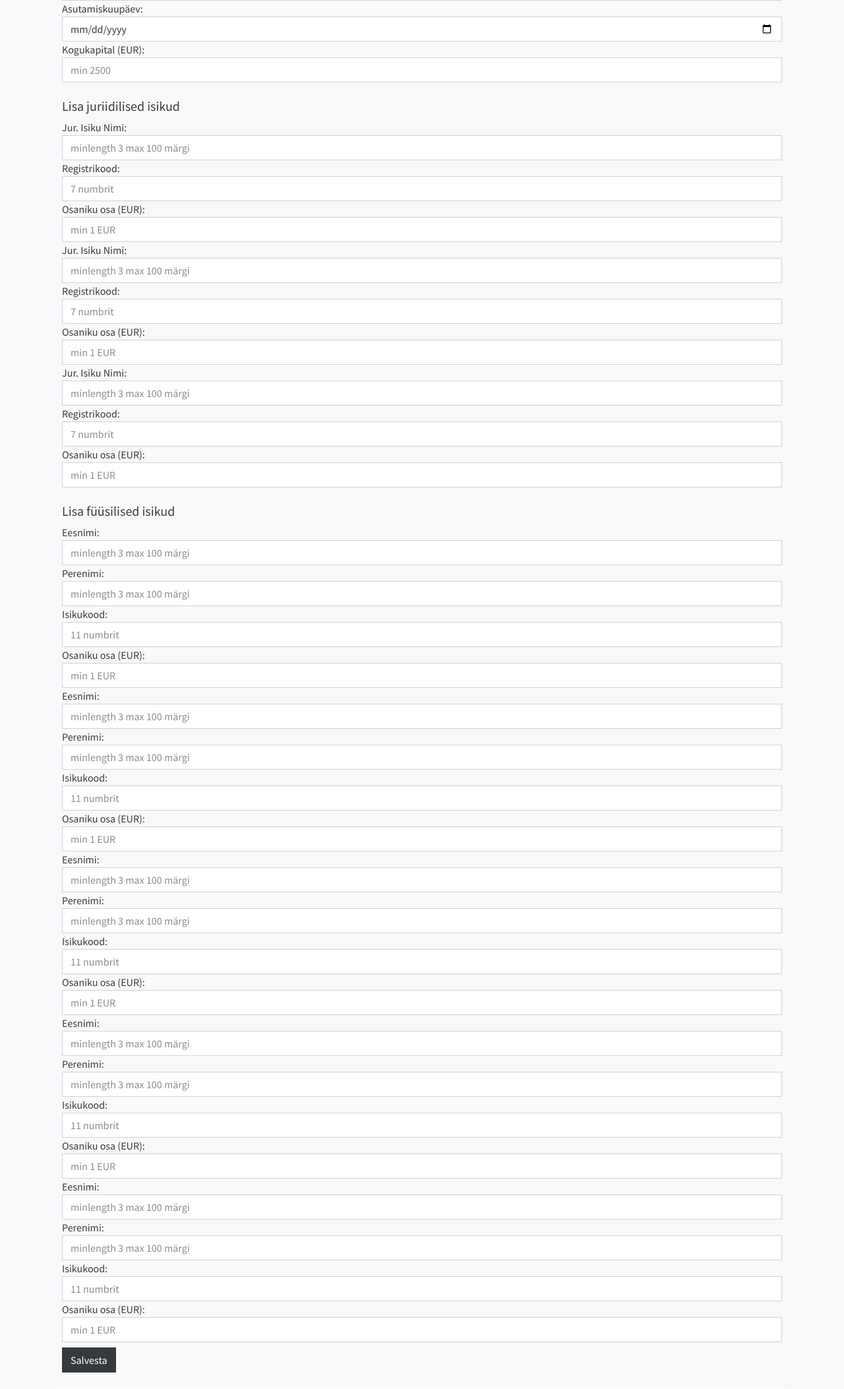
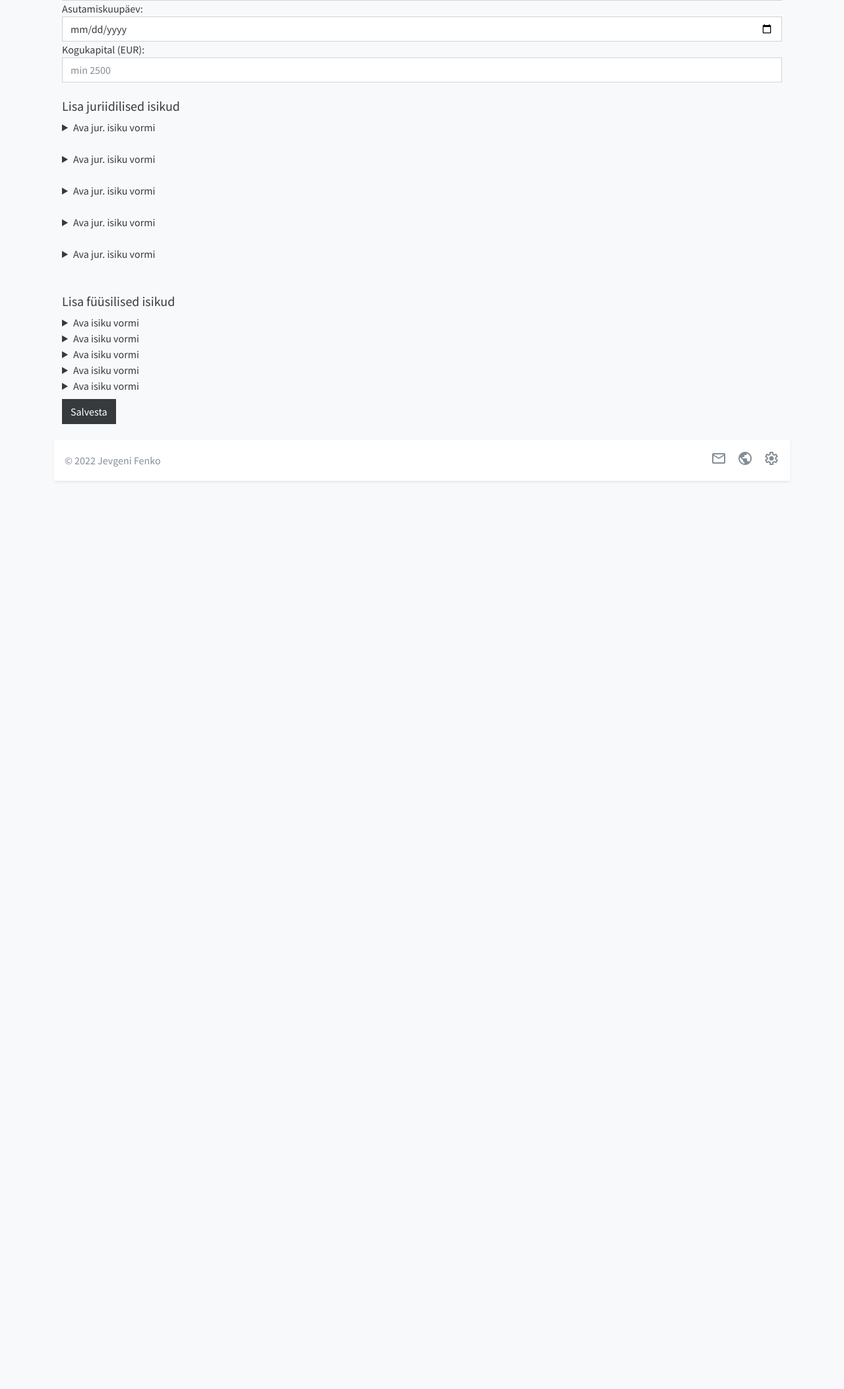
Before and after one commit to JevgeniF/rik_test_jfenko, a Django app: page /add in a window 1280 px wide. Shown: the part 315-2421 px from the top of the page at 66% size. After the commit the page ends 1045 px from the top, so only its background shows below. Run offline with Django 4.2, Linux system fonts and the light colour scheme; some libraries are stand-ins or nearby versions.

Commit message:
some form tweaks

```diff
--- a/register/forms.py
+++ b/register/forms.py
@@ -87,7 +87,7 @@ class IsikForm(ModelForm):
 
 JurIsikFormSet = modelformset_factory(
     JurIsik,
-    extra=3,
+    extra=5,
     fields=(
         'nimi',
         'kood',
--- a/rik_test_jfenko/settings.py
+++ b/rik_test_jfenko/settings.py
@@ -25,7 +25,7 @@ SECRET_KEY = 'django-insecure-kkmctng+jswht%stw-p7mv$eu-xyf_)m)9qx4jw3*^$8qcr98d
 DEBUG = True
 
 ALLOWED_HOSTS = ['rik-python.azurewebsites.net', '127.0.0.1']
-CSRF_TRUSTED_ORIGINS = ['https://*.azurewebsites.net','https://127.0.0.1']
+CSRF_TRUSTED_ORIGINS = ['https://*.azurewebsites.net', 'https://127.0.0.1']
 
 # Application definition
 
--- a/templates/register/add.html
+++ b/templates/register/add.html
@@ -20,13 +20,20 @@
         <h5>Lisa juriidilised isikud</h5>
         {{ jur_isik_formset.management_form }}
         {% for jur_form in jur_isik_formset %}
-            {{ jur_form.as_table }}
+            <details>
+                <summary>Ava jur. isiku vormi</summary>
+                {{ jur_form.as_table }}
+            </details>
+            <br>
         {% endfor %}
         <br>
         <h5>Lisa füüsilised isikud</h5>
         {{ isik_formset.management_form }}
         {% for isik_form in isik_formset %}
-            {{ isik_form.as_table }}
+            <details>
+                <summary>Ava isiku vormi</summary>
+                {{ isik_form.as_table }}
+            </details>
         {% endfor %}
         <div class="row mt-2">
             <div class="col-md-10">
```
